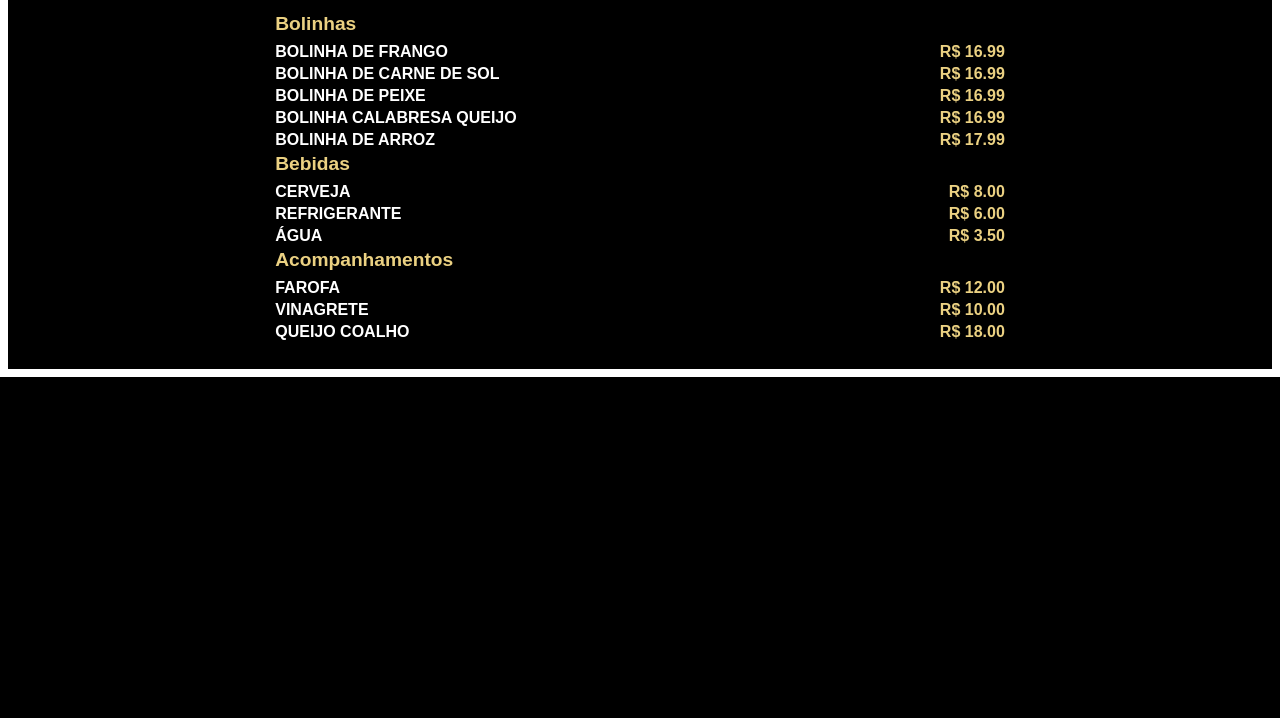
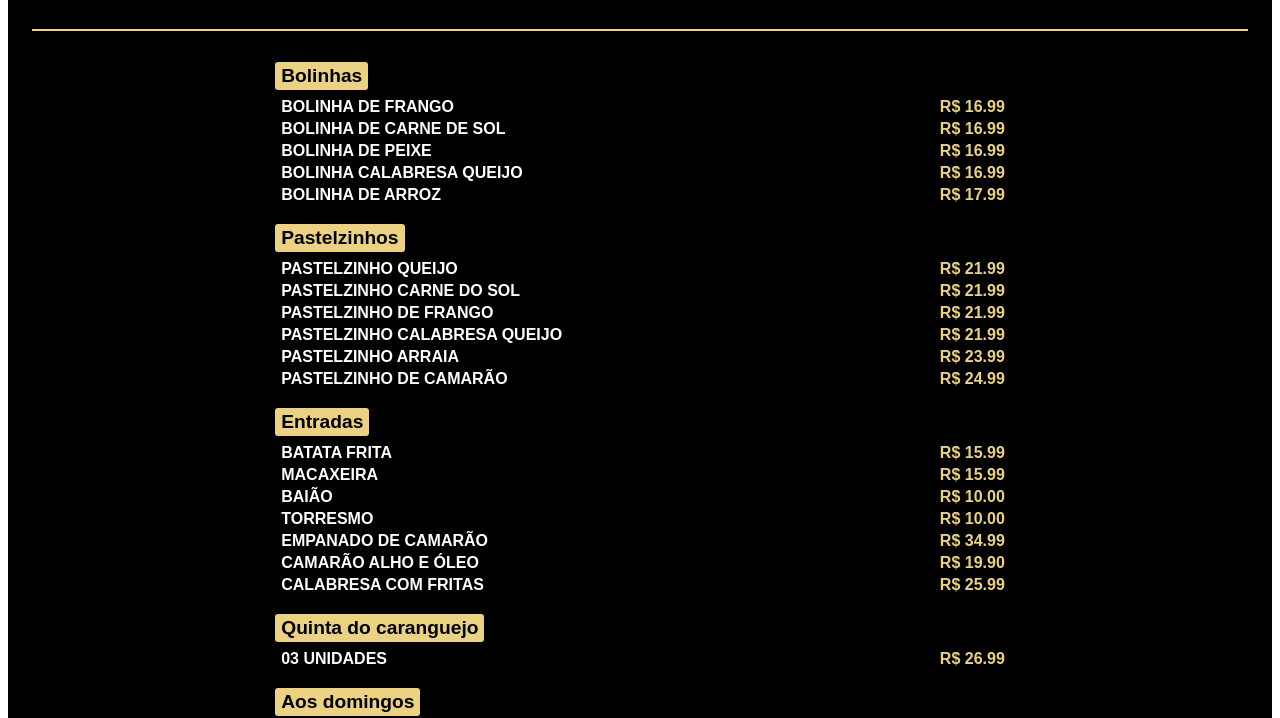
Before and after one commit to 6644-FontEnd/menu-churrasquinho-maraponga, a plain HTML site: page index.html in a window 1280 px wide. Shown: the part 249-967 px from the top of the page. Before the commit the page ends 800 px from the top, so only its background shows below. Drawn offline with Linux system fonts and the light colour scheme.

Commit message:
criado a branch develop

```diff
--- a/index.html
+++ b/index.html
@@ -13,7 +13,7 @@
         <div class="logo-container">
             <img class="logo" src="./img/logoSemFundo.png" alt="Logo Churrasquim Maraponga">
         </div>
-
+        <div class="linha"></div>
         <!-- Menu será injetado aqui -->
         <div id="menu"></div>
     </div>
--- a/menu.json
+++ b/menu.json
@@ -6,14 +6,40 @@
     { "name": "Bolinha calabresa queijo", "price": 16.99},
     { "name": "Bolinha de arroz", "price": 17.99}
   ],
-  "Bebidas": [
-    { "name": "Cerveja", "price": 8.00 },
-    { "name": "Refrigerante", "price": 6.00 },
-    { "name": "Água", "price": 3.50 }
+  "Pastelzinhos": [
+    { "name": "Pastelzinho queijo", "price": 21.99 },
+    { "name": "Pastelzinho carne do sol", "price": 21.99 },
+    { "name": "Pastelzinho de Frango", "price": 21.99 },
+    { "name": "Pastelzinho calabresa queijo", "price": 21.99 },
+    { "name": "Pastelzinho arraia", "price": 23.99 },
+    { "name": "Pastelzinho de Camarão", "price": 24.99 }
   ],
-  "Acompanhamentos": [
-    { "name": "Farofa", "price": 12.00 },
-    { "name": "Vinagrete", "price": 10.00 },
-    { "name": "Queijo Coalho", "price": 18.00 }
+  "Entradas": [
+    { "name": "batata frita ", "price": 15.99 },
+    { "name": "macaxeira", "price": 15.99 },
+    { "name": "baião", "price": 10.00 },
+    { "name": "torresmo", "price": 10.00 },
+    { "name": "empanado de camarão", "price": 34.99 },
+    { "name": "camarão alho e óleo", "price": 19.90 },
+    { "name": "calabresa com fritas", "price": 25.99 }
+  ],
+  "quinta do caranguejo": [
+    { "name": "03 unidades", "price": 26.99 }
+  ],
+    "aos domingos": [
+    { "name": "panelada", "price": 29.90 }
+  ],
+    "Bebidas": [
+    { "name": "Cerveja buchudinha", "price": 5.00 },
+    { "name": "heineken 330ml long neck", "price": 9.00 },
+    { "name": "stella 330ml long neck", "price": 9.00 },
+    { "name": "skoll beats", "price": 10.00 },
+    { "name": "whisky black white (dose)", "price": 9.00 },
+    { "name": "ypióca (dose)", "price": 3.50 },
+    { "name": "ypióca (copo)", "price": 7.00 },
+    { "name": "Água de côco (jarra)", "price": 12.00 },
+    { "name": "sucos", "price": 7.00 },
+    { "name": "Água com gás", "price": 3.50 },
+    { "name": "Água sem gás", "price": 2.00 }
   ]
 }
--- a/style.css
+++ b/style.css
@@ -13,14 +13,20 @@ body {
     padding: 24px;
 }
 
-
-.menu-section {
-    margin-bottom: 24px;
+#menu {
+    width: 60%;
+    margin: auto;
 }
 
 .logo-container {
     display: flex;
     justify-content: center;
+}
+
+.linha {
+    height: 2px;
+    background-color: #ebd182;
+    margin: 16px 0;
 }
 
 .logo {
@@ -30,17 +36,21 @@ body {
 }
 
 .menu-title {
-    width: 60%;
-    margin: auto;
+    display: inline-block;
+    padding: 3px 6px;
     font-size: 1.2em;
     margin-bottom: 8px;
-    color: #ebd182;
+    color: #000;
+    background-color: #ebd182;
+    border-radius: 3px;
+    white-space: nowrap;
+    text-overflow: ellipsis;
 }
 
 .produto-item {
     display: flex;
-    width: 60%;
     margin: auto;
+    padding-left: 6px;
     justify-content: space-between;
     margin-bottom: 4px;
     color: #ffff;
```
